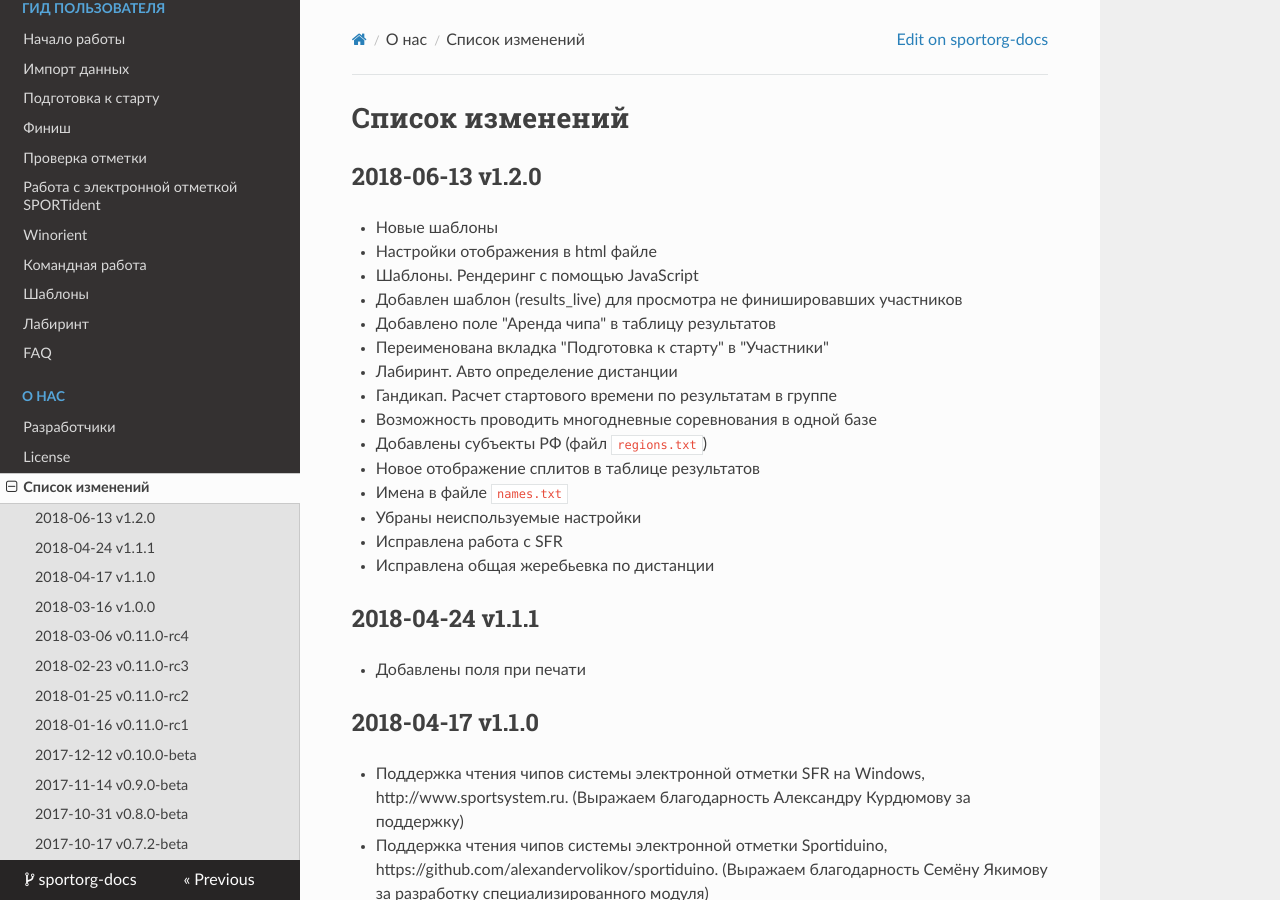
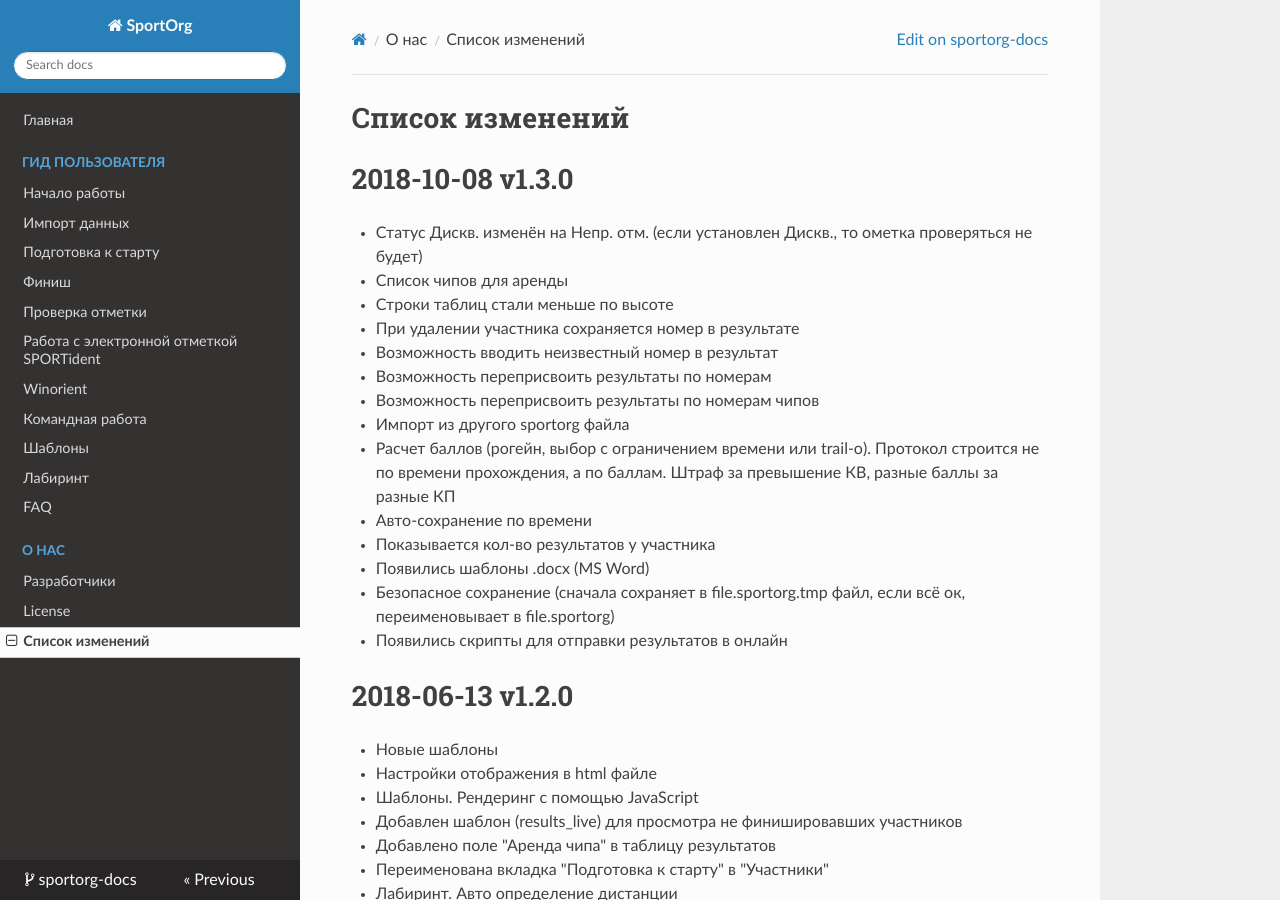
Before and after one commit to sportorg/sportorg-docs, an MkDocs documentation site: the page built from docs/about/changelog.md, in a window 1280 px wide and 900 px high. Built offline with MkDocs 1.6.1, drawn with Linux system fonts in a browser that asks for light colours; nearby versions of some CDN libraries; old or Windows-style settings are respelled for this version of MkDocs.

```diff
--- a/docs/about/changelog.md
+++ b/docs/about/changelog.md
@@ -1,5 +1,22 @@
 # Список изменений
-## 2018-06-13 v1.2.0
+
+# 2018-10-08 v1.3.0
++ Статус Дискв. изменён на Непр. отм. (если установлен Дискв., то ометка проверяться не будет)
++ Список чипов для аренды
++ Строки таблиц стали меньше по высоте
++ При удалении участника сохраняется номер в результате
++ Возможность вводить неизвестный номер в результат
++ Возможность переприсвоить результаты по номерам
++ Возможность переприсвоить результаты по номерам чипов
++ Импорт из другого sportorg файла
++ Расчет баллов (рогейн, выбор с ограничением времени или trail-o). Протокол строится не по времени прохождения, а по баллам. Штраф за превышение КВ, разные баллы за разные КП
++ Авто-сохранение по времени
++ Показывается кол-во результатов у участника
++ Появились шаблоны .docx (MS Word)
+- Безопасное сохранение (сначала сохраняет в file.sportorg.tmp файл, если всё ок, переименовывает в file.sportorg)
+* Появились скрипты для отправки результатов в онлайн
+
+# 2018-06-13 v1.2.0
 
 + Новые шаблоны
 + Настройки отображения в html файле
```
Also changed, not shown: README.md (+1 -1 lines), docs/index.md (+2 -2 lines).
